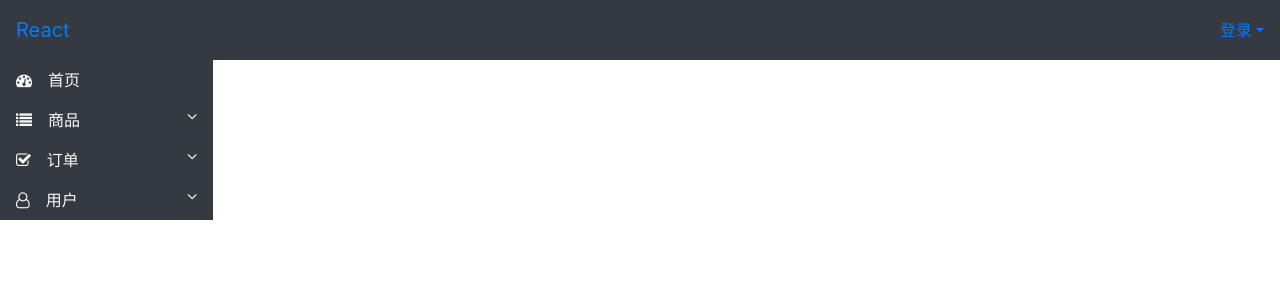
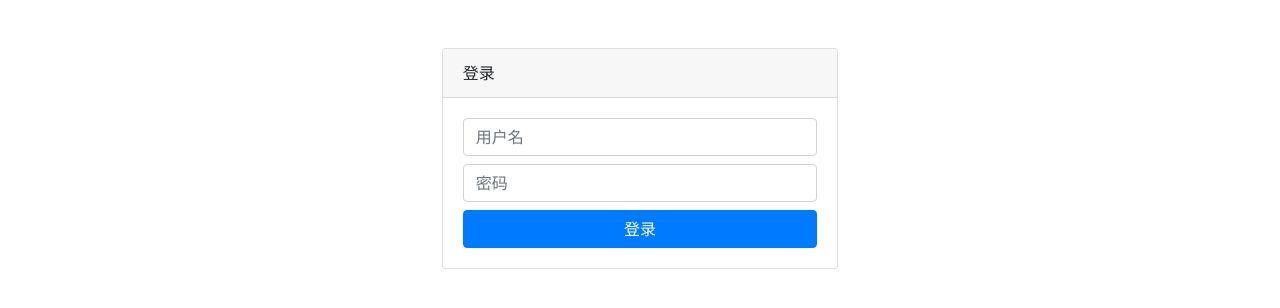
Before and after one commit to daiping2008/react-sys, a React (Create React App) app: page /login in a window 1280 px wide. Shown: the top 308 px of the page. Built offline with nearby package versions, Linux system fonts and the light colour scheme.

Commit message:
登录页代码

```diff
--- a/public/index.html
+++ b/public/index.html
@@ -17,8 +17,7 @@
     <!-- <script src="https://cdn.bootcss.com/popper.js/1.15.0/esm/popper.min.js"></script> -->
     <!-- <script src="https://cdn.bootcss.com/popper.js/1.15.0/popper.min.js"></script> -->
     <!-- <script src="https://cdn.bootcss.com/twitter-bootstrap/4.3.1/js/bootstrap.min.js"></script> -->
-
-    <script src="https://cdn.bootcss.com/jquery/3.2.1/jquery.slim.min.js" integrity="sha384-KJ3o2DKtIkvYIK3UENzmM7KCkRr/rE9/Qpg6aAZGJwFDMVNA/GpGFF93hXpG5KkN" crossorigin="anonymous"></script>
+    <script src="https://cdn.bootcss.com/jquery/3.4.1/jquery.min.js"></script>
 <script src="https://cdn.bootcss.com/popper.js/1.12.9/umd/popper.min.js" integrity="sha384-ApNbgh9B+Y1QKtv3Rn7W3mgPxhU9K/ScQsAP7hUibX39j7fakFPskvXusvfa0b4Q" crossorigin="anonymous"></script>
 <script src="https://cdn.bootcss.com/bootstrap/4.0.0/js/bootstrap.min.js" integrity="sha384-JZR6Spejh4U02d8jOt6vLEHfe/JQGiRRSQQxSfFWpi1MquVdAyjUar5+76PVCmYl" crossorigin="anonymous"></script>
   </body>
--- a/src/App.js
+++ b/src/App.js
@@ -4,11 +4,15 @@ import Layout from './layout/index'
 import Home from './views/home'
 import Bootcss from './views/bootcss'
 import News from './views/news'
+import Login from './views/login'
 import './assets/styles/global.scss'
 function App() {
   return (
     <div className="App">
       <Router>
+        <Switch>
+          <Route path='/login' component={Login} />
+          <Route path='/' render={props => (
             <Layout>
               <Switch>
                 <Route path='/' exact component={Home} />
@@ -16,6 +20,9 @@ function App() {
                 <Route path='/news' component={News} />
               </Switch>
             </Layout>
+          )} />
+        </Switch>
+
       </Router>
     </div>
   );
--- /dev/null
+++ b/src/components/alert/index.js
@@ -0,0 +1,39 @@
+import React from 'react'
+import ReactDOM from 'react-dom'
+
+class Alert extends React.Component {
+
+  constructor(props) {
+    super(props)
+    this.state = {
+      content: ''
+    }
+  }
+  render() {
+    const {content} = this.state
+    return (
+      <div className='modal'>
+        <div className='modal-dialog'>
+          <div className='modal-body'>
+            <p>{content}</p>
+          </div>
+        </div>
+      </div>
+    )
+  }
+  show() {
+    console.log('show')
+  }
+}
+
+const div = document.createElement('div')
+
+document.body.appendChild(div)
+
+
+const Box = ReactDOM.render(
+  <Alert/>,
+  div
+)
+
+export default Box
--- a/src/layout/index.js
+++ b/src/layout/index.js
@@ -16,7 +16,7 @@ class Layout extends React.Component{
           <div className='col-md-2'>
             <NavSide/>
           </div>
-          <div className='col-md-10'>
+          <div className='col-md-10 p-2'>
             {this.props.children}
           </div>
         </div>
--- /dev/null
+++ b/src/server/user.js
@@ -0,0 +1,36 @@
+import HTTP from '../utils/http'
+
+
+class User extends HTTP {
+  login({username, password}) {
+    return this.request({
+      url:'/manage/user/login.do',
+      data:{username, password},
+      method:'POST'
+    })
+  }
+
+  checkLoginInfo({username, password}) {
+    // eslint-disable-next-line no-undef
+    const n = $.trim(username),
+    // eslint-disable-next-line no-undef
+          p = $.trim(password)
+    if (n === '') {
+      return {
+        code: 1,
+        msg: '用户名不能为空!'
+      }
+    }
+    if (p === '') {
+      return {
+        code: 1,
+        msg:'密码不能为空'
+      }
+    }
+    return {
+      code: 0
+    }
+  }
+}
+
+export default User
--- /dev/null
+++ b/src/utils/config.js
@@ -0,0 +1,3 @@
+export default {
+  baseUrl: 'http://admintest.happymmall.com'
+}
--- /dev/null
+++ b/src/utils/http.js
@@ -0,0 +1,30 @@
+import config from '../utils/config'
+
+class HTTP {
+
+  request({url, data, method = 'GET'}) {
+    return new Promise((resolve, reject) => {
+
+      // eslint-disable-next-line no-undef
+      $.ajax({
+        url: config.baseUrl + url,
+        data,
+        type: method,
+        dataType: 'json',
+        success: res => {
+          if (0 === res.status) {
+            resolve(res.data)
+          } else {
+            alert(res.msg)
+          }
+        },
+        error: err => {
+          alert('出错啦')
+          reject(err)
+        }
+      })
+    })
+  }
+}
+
+export default HTTP
--- /dev/null
+++ b/src/views/login/index.js
@@ -0,0 +1,84 @@
+import React from 'react'
+
+import User from '../../server/user'
+// import Alert from '../../components/alert'
+
+const user = new User()
+
+class Login extends React.Component {
+
+  constructor(props) {
+    super(props)
+    this.state = {
+      username: '',
+      password: '',
+      error: ''
+    }
+  }
+  componentDidMount() {
+
+  }
+
+  handleKeyUp(e) {
+    if (e.keyCode === 13) {
+      this.onSubmit()
+    }
+  }
+  onSubmit() {
+    const {username, password} = this.state
+    const checkRes = user.checkLoginInfo({username, password})
+    if (checkRes.code === 0) {
+      user.login({username, password}).then(res => {
+        this.props.history.push('/')
+      })
+    }
+    this.setState({
+      error: checkRes.msg
+    })
+  }
+
+  handleInput(e) {
+    const key = e.target.name,
+          value = e.target.value
+    console.log(key, value)
+    this.setState({
+      [key]: value
+    })
+  }
+  render() {
+    return (
+      <div>
+        <div className='col-md-4 offset-4 mt-5'>
+          <div className='card'>
+            <div className='card-header'>登录</div>
+            <div className='card-body'>
+              <div className='form'>
+                <small className='text-danger'>{this.state.error}</small>
+                <input
+                  className='form-control mb-2'
+                  placeholder='用户名'
+                  type='username'
+                  name='username'
+                  onChange={e => this.handleInput(e)}
+                  onKeyUp={e => this.handleKeyUp(e)}
+                />
+                <input
+                  className='form-control mb-2'
+                  placeholder='密码'
+                  type='password'
+                  name='password'
+                  onChange={e => this.handleInput(e)}
+                  onKeyUp={e => this.handleKeyUp(e)}
+                />
+                <button className='btn btn-primary btn-block' onClick={() => this.onSubmit()}>登录</button>
+              </div>
+            </div>
+          </div>
+        </div>
+        {/* <Alert onRef={this.onRef} content={'你好'}/> */}
+      </div>
+    )
+  }
+}
+
+export default Login
```
Lines whose indentation alone changed are shown as unchanged.
